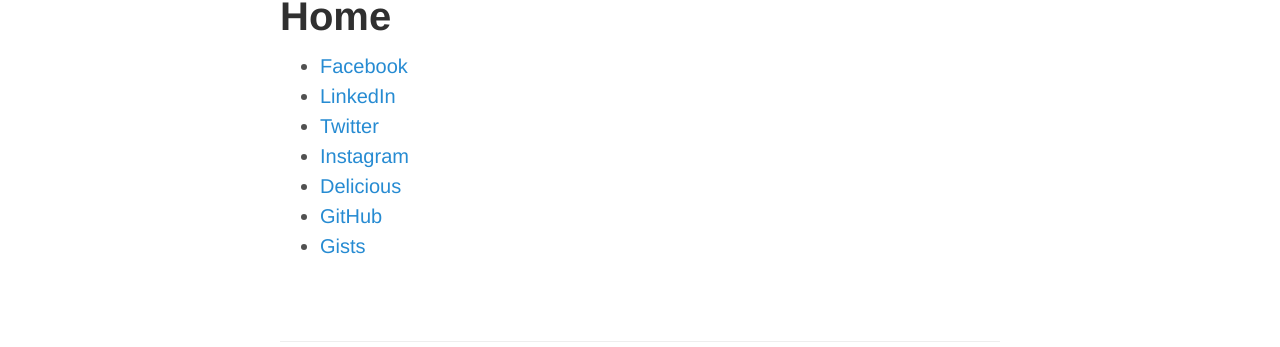
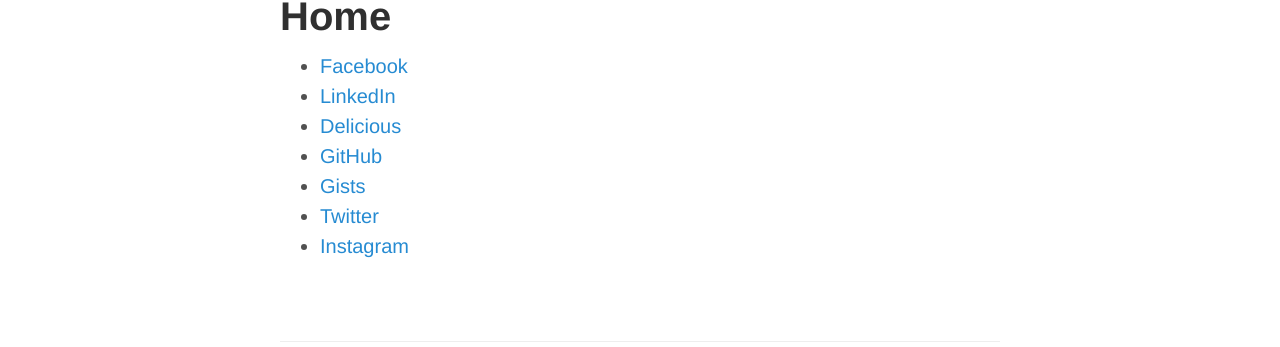
Before and after one commit to tom-henderson/tom-henderson.github.io, a Jekyll site: the page built from index.md, in a window 1280 px wide. Shown: the part 600-947 px from the top of the page. Built offline with Jekyll 4.4.1, drawn with Linux system fonts in a browser that asks for light colours; Markdown is read by kramdown in place of the engine named in the settings.

Commit message:
Reorder links

```diff
--- a/index.md
+++ b/index.md
@@ -6,11 +6,11 @@
 
  * [Facebook](https://www.facebook.com/tom.henderson.nz)
  * [LinkedIn](http://nz.linkedin.com/in/tomhendersonnz)
- * [Twitter](https://twitter.com/tomhenderson)
- * [Instagram](http://instagram.com/tomhenderson)
  * [Delicious](https://delicious.com/tomhenderson)
  * [GitHub](https://github.com/tom-henderson)
  * [Gists](https://gist.github.com/)
+ * [Twitter](https://twitter.com/tomhenderson)
+ * [Instagram](http://instagram.com/tomhenderson)
 
 <div class="posts">
   {% for post in paginator.posts %}
```
